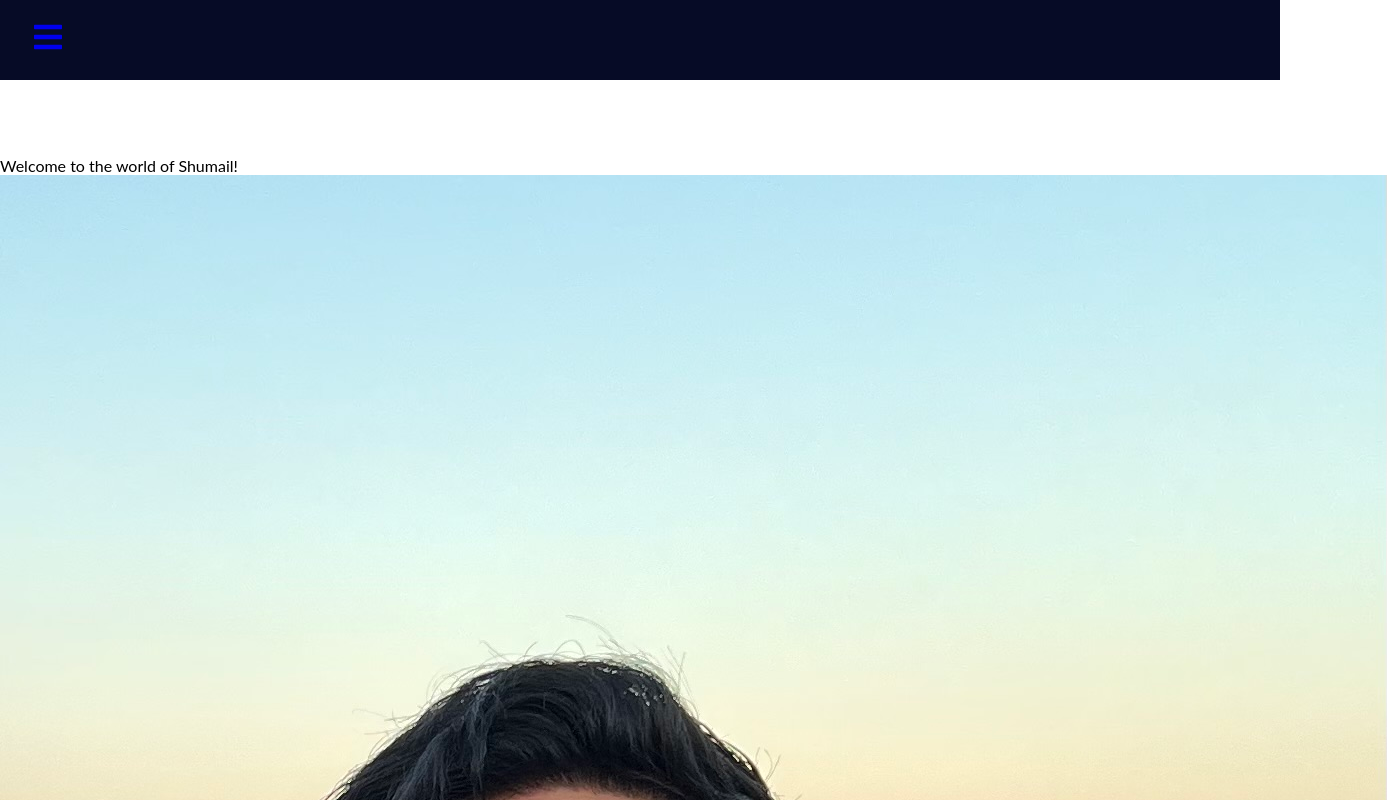
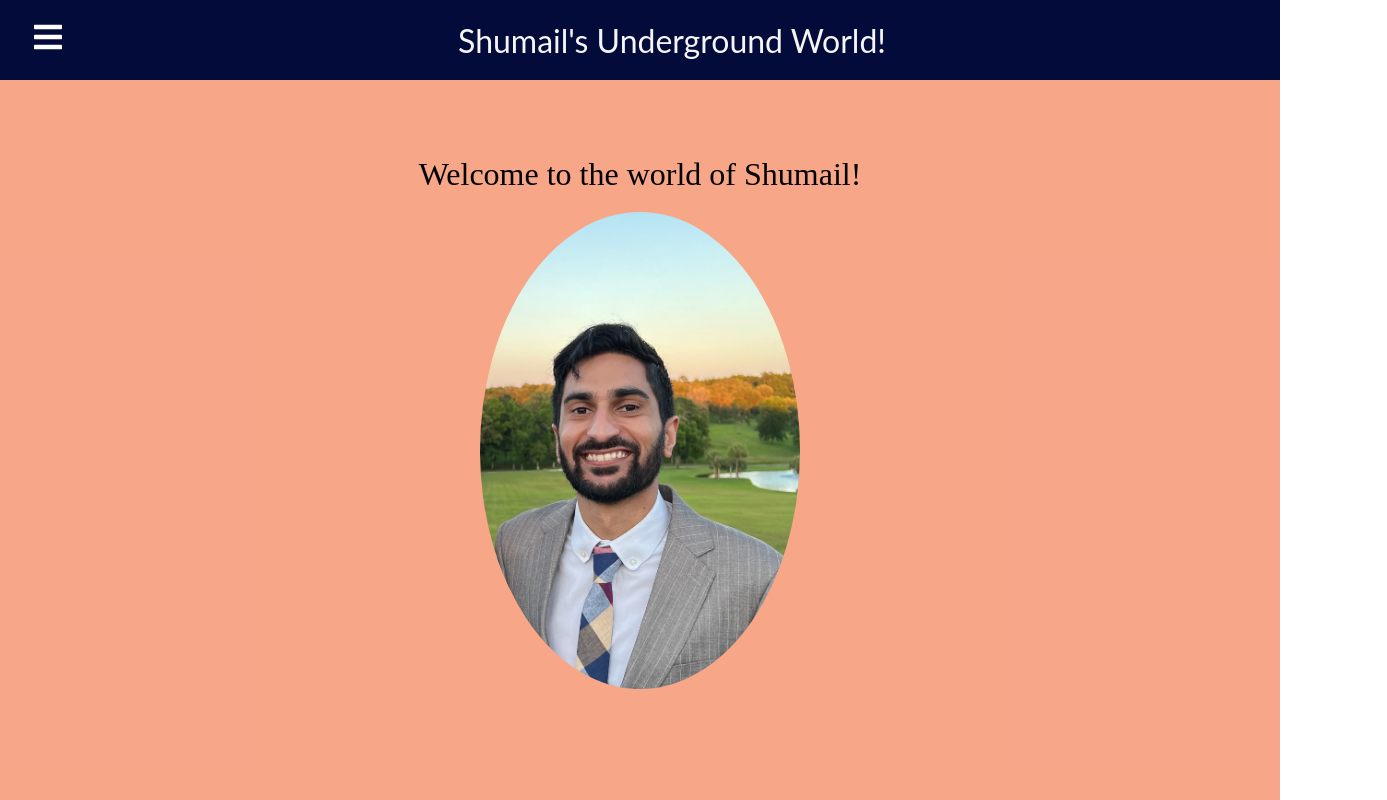
Before and after one commit to SZaidi00/mywebbo, a React (Create React App) app: page / in a window 1280 px wide. Shown: the top 800 px of the page, 1387 px wide, since content can reach past the window. Built offline with nearby package versions, Linux system fonts and the light colour scheme.

Commit message:
changes to the change

```diff
--- a/src/Home.js
+++ b/src/Home.js
@@ -9,7 +9,8 @@ const Home = () => {
 
 
     <a1>Welcome to the world of Shumail!</a1>
-    <br/>
+    <br/><br/>
+
     <img src={me} alt="A" />
 
     <div className="BodyHome" >
--- a/src/Sidebar.css
+++ b/src/Sidebar.css
@@ -1,5 +1,5 @@
 .sidebar{
-    background-color:#060b26;
+    background-color:#030b3a;
     height: 80px;
     display: flex;
     justify-content: start;
@@ -13,7 +13,7 @@
   }
 
   .nav-menu{
-      background-color: #060b26;
+      background-color: #030b3a;
       width: 250px;
       height: 100vh;
       display: flex;
@@ -51,7 +51,7 @@
   }
 
   .nav-text a:hover {
-    background-color: #1a83ff;
+    background-color: #a2a273;
   }
 
   .nav-menu-items {
@@ -59,7 +59,7 @@
   }
 
   .navbar-toggle {
-    background-color: #060b26;
+    background-color: #030b3a;
     width: 100%;
     height: 80px;
     display: flex;
@@ -70,3 +70,9 @@
   span {
     margin-left: 16px;
   }
+
+  .headertitle{
+    color: #f5f5f5;
+    margin: auto ;
+    font-size: xx-large;
+  }
--- a/src/Sidebar.js
+++ b/src/Sidebar.js
@@ -5,30 +5,6 @@ import * as FaIcons from "react-icons/fa";
 import * as AiIcons from "react-icons/ai";
 import {Link} from 'react-router-dom';
 import './Sidebar.css';
-
-
-// function Sidebar() {
-//     return(
-//         <div className="Sidebar">
-//             <ul className="SidebarList">
-//                 {SidebarData.map((val,key) => {
-//                     return(
-//                         <li
-//                         key = {key}
-//                         id={window.location.pathname == val.link ? "active" : ""}
-//                         className = "row"
-//                         onClick={() => {
-//                             window.location.pathname = val.link;
-//                         }}
-//                         >
-//                             <div id ="icon" >{val.icon}</div> <div id="title">{val.title}</div>
-//                         </li>
-//                     );
-//                 })}
-//             </ul>
-//         </div>
-//     );
-// }
 
 
 function Sidebar(){
@@ -40,14 +16,15 @@ function Sidebar(){
         <>
         <div className="sidebar">
             <Link to="#" className = 'menu-bars'>
-                <FaIcons.FaBars onClick={showSidebar} />
+                <FaIcons.FaBars onClick={showSidebar} color='white'  />
             </Link>
+            <a className="headertitle">Shumail's Underground World!</a>
         </div>
         <nav className={sidebar ? 'nav-menu active' : 'nav-menu'}>
             <ul className='nav-menu-items' onClick={showSidebar}>
                 <li className="navbar-toggle">
                     <Link to ="#" className='menu-bars'>
-                        <AiIcons.AiOutlineClose />
+                        <AiIcons.AiOutlineClose color='white' />
                     </Link>
                 </li>
                 {SidebarData.map((item,index) => {
--- a/src/index.css
+++ b/src/index.css
@@ -131,25 +131,26 @@
 } */
 
 /* HOME STYLES */
-/* .Home{
+.Home{
   background-color: rgba(245, 142, 105, 0.788);
   text-align: center;
 }
 .Home img{
   height: 10%;
   width: 25%;
+  border-radius: 50%;
 }
 .Home a1{
   text-align:center;
-  font-family: 'Trebuchet MS';
+  font-family: 'Sans Serif';
   font-size: 200%
 }
 .BodyHome{
   text-align: center;
   margin: 1rem 5rem 0 5rem ;
-  font-family: 'Trebuchet MS';
+  font: italic small-caps bold 16px/2 cursive;
   font-size: x-large;
-} */
+}
 
 /* ******************* ***/
 /****** RESTART CSS ******/
```
Also changed, not shown: src/App.js (+0 -39 lines).
